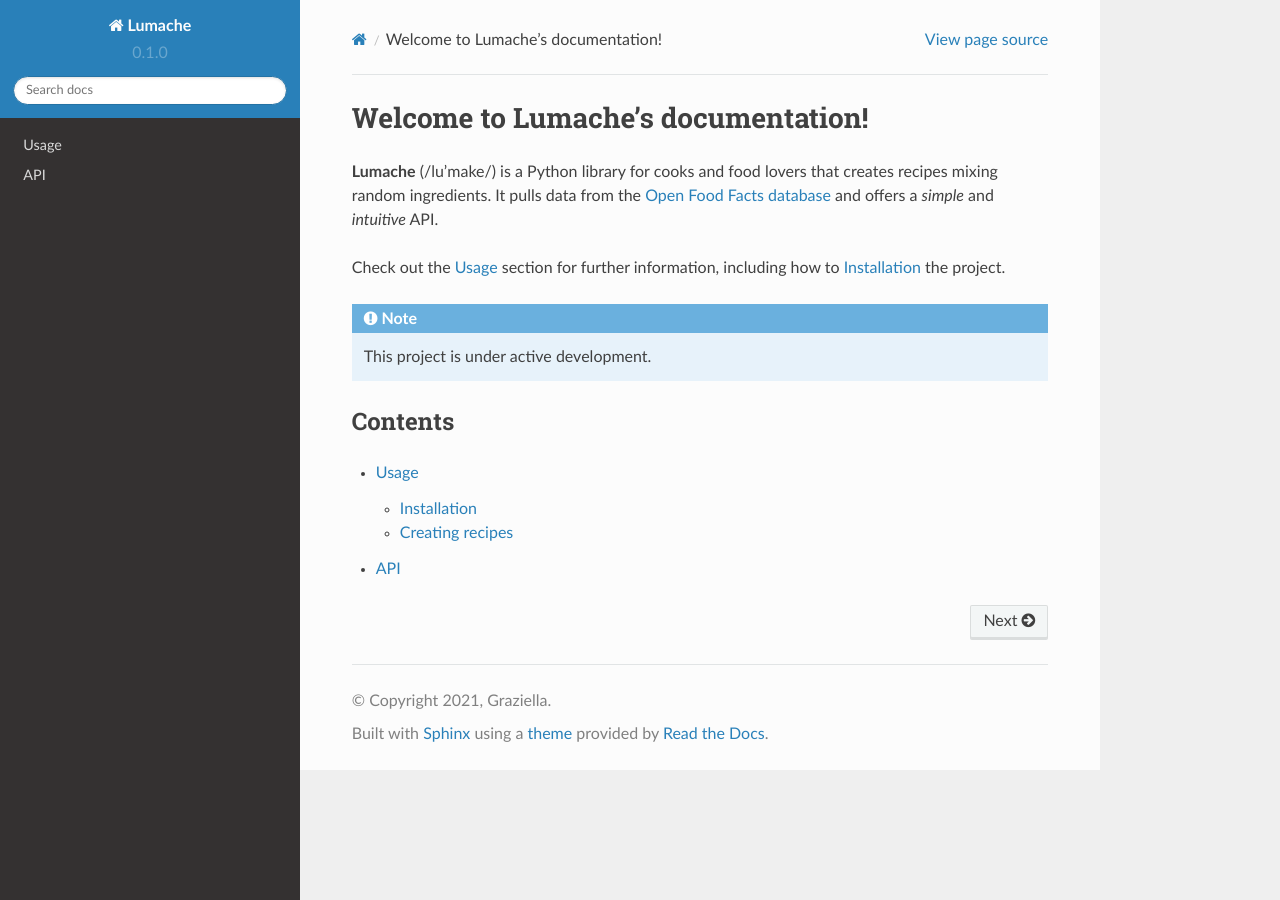
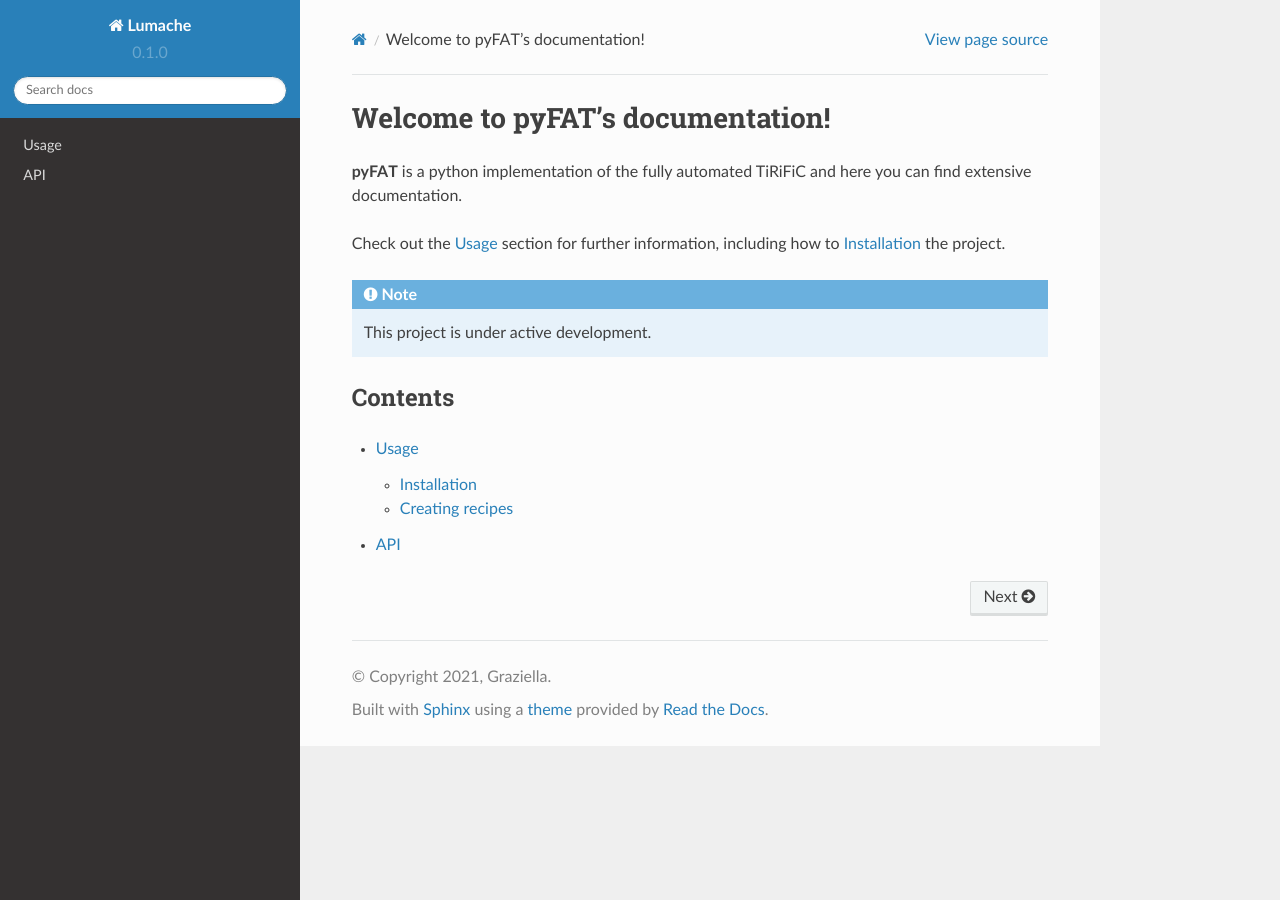
Before and after one commit to PeterKamphuis/readthedoc_FAT, a Sphinx documentation site: the page built from docs/source/index.rst, in a window 1280 px wide. Built offline with Sphinx 7.4.7 and the Read the Docs theme 2.0.0, drawn with Linux system fonts in a browser that asks for light colours.

Commit message:
Update index.rst

```diff
--- a/docs/source/index.rst
+++ b/docs/source/index.rst
@@ -1,10 +1,8 @@
-Welcome to Lumache's documentation!
+Welcome to pyFAT's documentation!
 ===================================
 
-**Lumache** (/lu'make/) is a Python library for cooks and food lovers
-that creates recipes mixing random ingredients.
-It pulls data from the `Open Food Facts database <https://world.openfoodfacts.org/>`_
-and offers a *simple* and *intuitive* API.
+**pyFAT** is a python implementation of the fully automated TiRiFiC and here you can find extensive documentation.
+
 
 Check out the :doc:`usage` section for further information, including
 how to :ref:`installation` the project.
```
